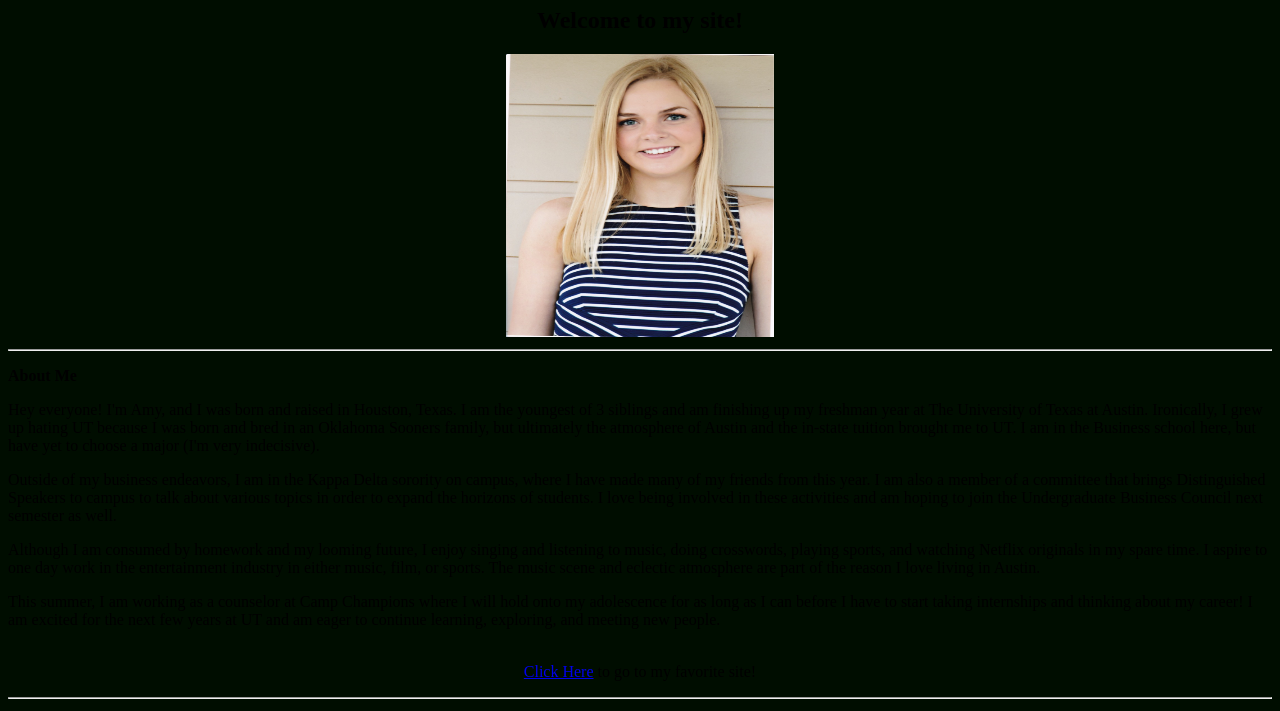
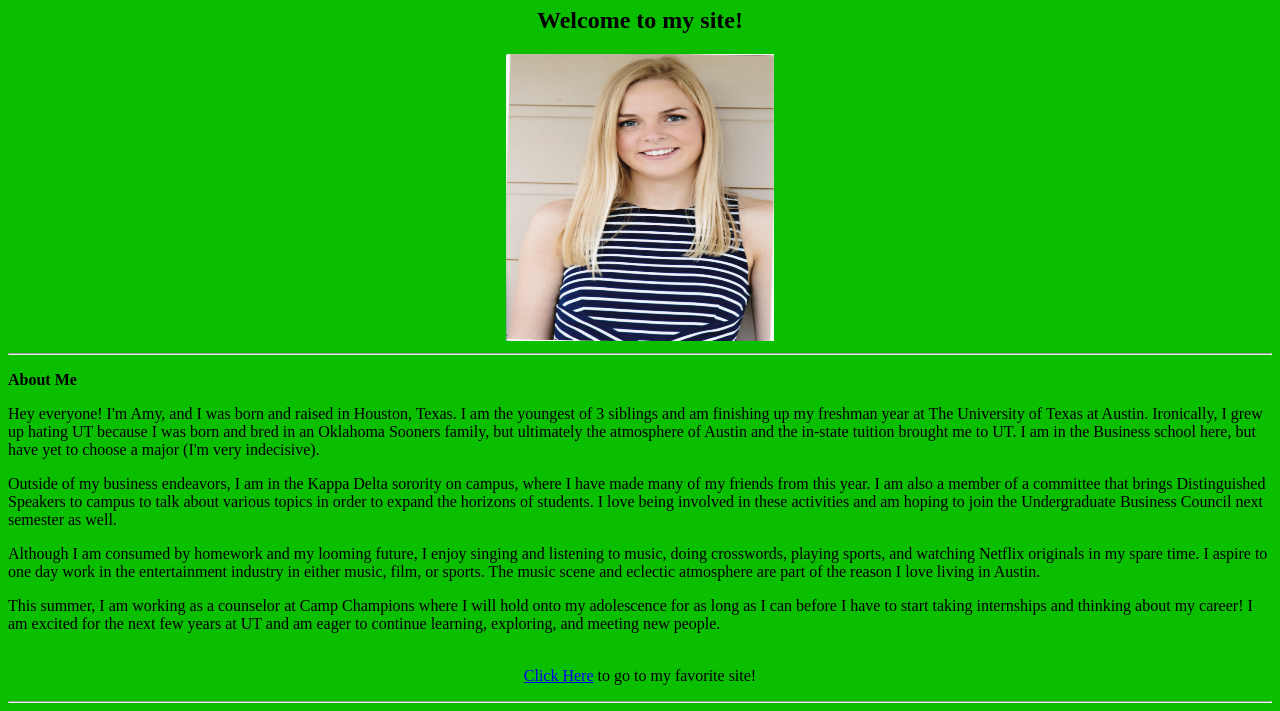
Before and after one commit to ragadeats/ragadeats.github.io, a plain HTML site: page index.html in a window 1280 px wide. Shown: the part 99-810 px from the top of the page. Drawn offline with Linux system fonts and the light colour scheme.

Commit message:
Update index.html

```diff
--- a/index.html
+++ b/index.html
@@ -7,9 +7,9 @@
 
 <h2 style="text-align: center;">Welcome to my site!</h2>
 
-<center><img src="IMG_6139.JPG" width="268" height="283" align="BOTTOM" /></center><hr />
+<center><img src="IMG_6139.JPG" width="268" height="287" align="BOTTOM" /></center><hr />
 
-<body bgcolor = "wood">
+<body bgcolor = "rasberry">
 
 <p><strong>About Me</strong></p>
 
```
